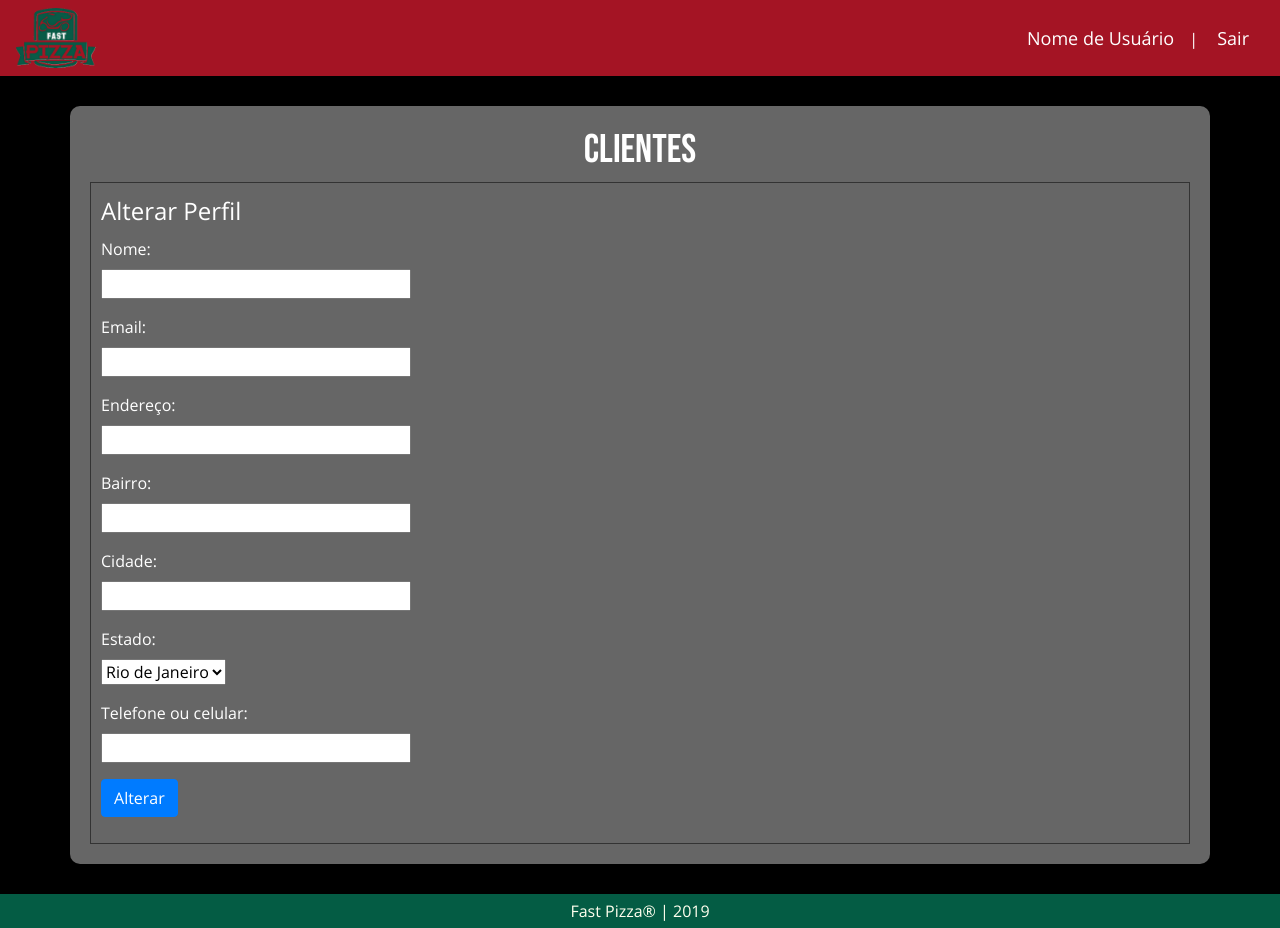
After one commit to 000matheus/fastpizza, a PHP site: page /funcionarios/form-clientes.php in a window 1280 px wide. The commit adds this page. Run offline with PHP 8.4, Linux system fonts and the light colour scheme; the visitor is signed in with stand-in values (Sample User, id 1); data comes from the database, SQL or seed files in the repository; data that the repository does not hold is empty.

Commit message:
construção do form de clientes

```diff
--- a/fastpizza/config/style-dark.css
+++ b/fastpizza/config/style-dark.css
@@ -11,7 +11,7 @@
 body{
 	background: #000;
 	font-family: Open Sans;
-	color: #ccc;
+	color: #fff;
 }
 
 a, a:hover{
--- a/fastpizza/funcionarios/acoes/consultar-clientes.php
+++ b/fastpizza/funcionarios/acoes/consultar-clientes.php
@@ -6,16 +6,9 @@ $cliente = new Cliente();
 
 if(isset($_GET['clienteId'])){
     $cliente->setId($_GET['clienteId']);
+    //setar objeto cliente (Alterar função "SelectCliente" na classe retornando os dados no construtor)
 }
 
-$consulta = $cliente->SelectCliente();
-
-foreach ($consulta as $linha) {
-    echo '<tr>
-        <td><a href="tela-editar-clientes.php?id='.$linha['id'].'">'.$linha['nome'].'</a></td>
-        <td>'.$linha['email'].'</td>
-        <td>'.$linha['tel'].'</td>
-    </tr>';
-}
+$consultaCliente = $cliente->SelectCliente();
 
 ?>
--- /dev/null
+++ b/fastpizza/funcionarios/form-clientes.php
@@ -0,0 +1,107 @@
+<?php
+require 'acoes/verificar-sessao.php';
+
+require 'acoes/consultar-clientes.php';
+?>
+
+<!DOCTYPE html>
+<html>
+
+<head>
+    <meta charset="utf-8">
+    <meta name="viewport" content="initial-scale=1, maximum-scale=1, user-scalable=no, width=device-width">
+    <title>Fast Pizza</title>
+    <link rel="stylesheet" href="https://maxcdn.bootstrapcdn.com/bootstrap/4.3.1/css/bootstrap.min.css">
+    <script src="https://ajax.googleapis.com/ajax/libs/jquery/3.3.1/jquery.min.js"></script>
+    <script src="https://cdnjs.cloudflare.com/ajax/libs/popper.js/1.14.7/umd/popper.min.js"></script>
+    <script src="https://maxcdn.bootstrapcdn.com/bootstrap/4.3.1/js/bootstrap.min.js"></script>
+    <script type="text/javascript" src="../config/mainScript.js"></script>
+    <link rel="stylesheet" type="text/css" href="../config/style-dark.css">
+    <link rel="icon" type="imagem/png" href="../img/logo.png" />
+
+    <style>
+        .container {
+            margin: 30px auto;
+        }
+
+        h1 {
+            text-align: center;
+        }
+
+        form {
+            border: 1px solid #333;
+            padding: 10px;
+        }
+
+        form span {
+            padding: 5px;
+            margin: 5px;
+        }
+    </style>
+
+</head>
+
+<body>
+
+    <nav class="navbar">
+        <div class="logo-nav" id="logo-nav">
+            <img src="../img/logo.png">
+        </div>
+        <div class="navbar-links">
+            <a href="#" class="link-menu">Nome de Usuário</a>|
+            <a href="acoes/logout.php" class="link-menu">Sair</a>
+        </div>
+    </nav>
+
+    <div class="container">
+        <h1>Clientes</h1>
+
+        <form>
+        <fieldset>
+					<legend>Alterar Perfil</legend>
+					<p>
+						<label for="form_nome">Nome:</label><br>
+						<input type="text" name="nome" id="form_nome" size="30" maxlength="30" value="<?php echo $consultaCliente['nome']; ?>" required>
+					</p>
+					<p>
+						<label for="form_email">Email:</label><br>
+						<input type="email" name="email" id="form_email" size="30" maxlength="50" value="<?php echo $consultaCliente['email']; ?>" required>
+					</p>
+					<p>
+						<label for="form_endereco">Endereço:</label><br>
+						<input type="text" name="endereco" id="form_endereco" size="30" maxlength="50" value="<?php echo $consultaCliente['endereco']; ?>" required>
+					</p>
+					<p>
+						<label for="form_bairro">Bairro:</label><br>
+						<input type="text" name="bairro" id="form_bairro" size="30" maxlength="30" value="<?php echo $consultaCliente['bairro']; ?>" required>
+					</p>
+					<p>
+						<label for="form_cidade">Cidade:</label><br>
+						<input type="text" name="cidade" id="form_cidade" size="30" maxlength="30" value="<?php echo $consultaCliente['cidade']; ?>" required>
+					</p>
+					<p>
+						<label for="form_uf">Estado:</label><br>
+						<select name="uf" id="form_uf" required>
+							<option id="uf_rj" value="RJ">Rio de Janeiro</option>
+							<option id="uf_sp" value="SP">São Paulo</option>
+							<option id="uf_mg" value="MG">Minas Gerais</option>
+						</select>
+					</p>
+					<p>
+						<label for="form_telefone">Telefone ou celular:</label><br>
+						<input type="text" name="telefone" id="form_telefone" size="30" maxlength="11" value="<?php echo $consultaCliente['tel']; ?>" required>
+					</p>
+					<p>
+						<button type="submit" class="btn btn-primary">Alterar</button>
+					</p>
+				</fieldset>
+        </form>
+
+    </div>
+
+    <footer>
+        Fast Pizza® | 2019
+    </footer>
+</body>
+
+</html>
```
Also changed, not shown: fastpizza/funcionarios/tela-clientes.php (+36 -6 lines), fastpizza/funcionarios/tela-editar-clientes.php (deleted, +0 -43 lines).
